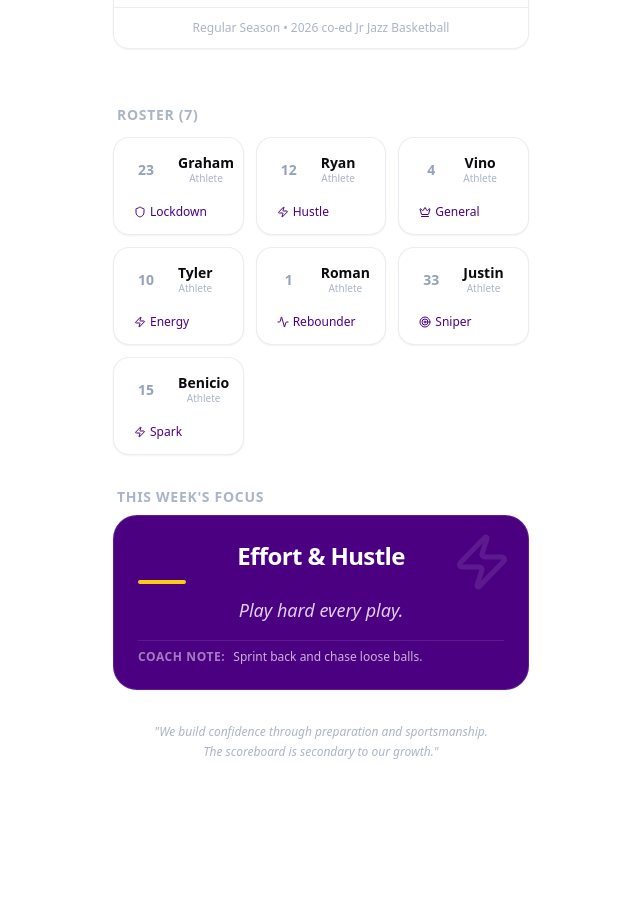
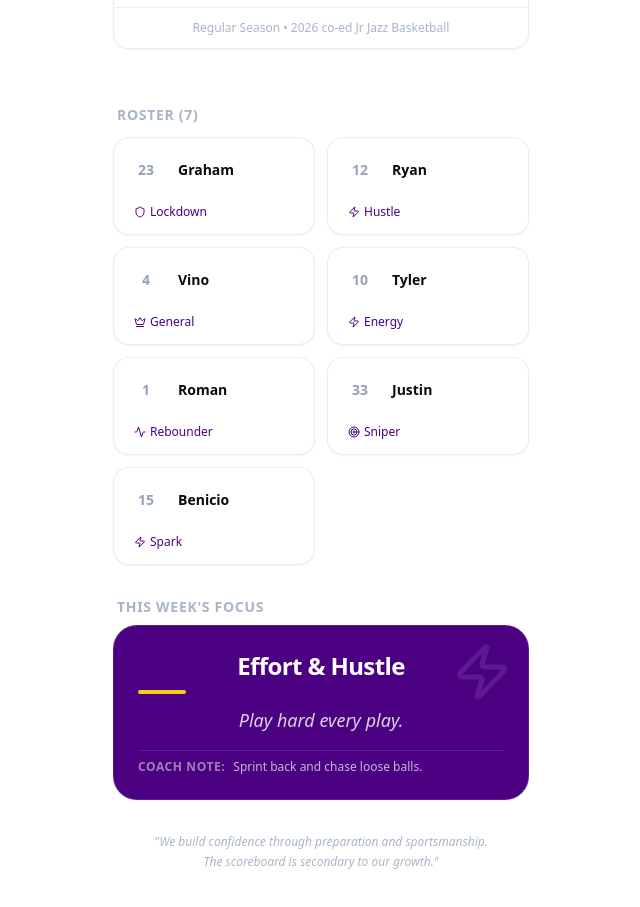
Before and after one commit to browningtons/youth-sports-app, a React (Vite) app: page / in a window 1280 px wide. Shown: the part 1880-2787 px from the top of the page, without its empty margins (319-959 px from the left). Built offline with nearby package versions, Linux system fonts and the light colour scheme; the HTML template or start-up script is replaced by a standard one.

Commit message:
update athlete section to 2 columns

```diff
--- a/src/App.jsx
+++ b/src/App.jsx
@@ -567,7 +567,7 @@ const RosterSection = ({ players, isCoach, onUpdateRole }) => {
         {isCoach && <button className="text-xs font-semibold text-jazz-purple hover:text-jazz-purple">Edit Roster</button>}
       </div>
 
-      <div className="grid grid-cols-2 md:grid-cols-3 gap-3">
+      <div className="grid grid-cols-2 md:grid-cols-2 gap-3">
         {players.map((player) => (
           <Card key={player.id} className="p-3 flex flex-col justify-between h-full">
             <div className="flex items-center space-x-3 mb-2">
@@ -576,7 +576,6 @@ const RosterSection = ({ players, isCoach, onUpdateRole }) => {
               </div>
               <div>
                 <p className="font-bold text-jazz-black text-sm leading-tight">{player.name}</p>
-                <p className="text-[10px] text-jazz-muted/80">Athlete</p>
               </div>
             </div>
 
```
